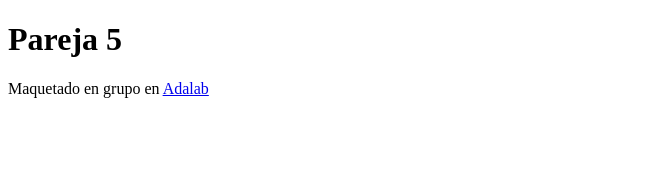
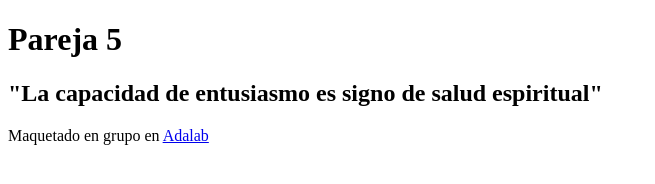
Before and after one commit to Valentinalupla/practica-github-pair-5, a plain HTML site: page index.html in a window 1280 px wide. Shown: the whole page, without its empty margins (0-655 px from the left). Drawn offline with Linux system fonts and the light colour scheme.

Commit message:
Add section1

```diff
--- a/index.html
+++ b/index.html
@@ -9,7 +9,9 @@
       <h1>Pareja 5</h1>
     </header>
     <main>
-      <section class="motivacion"></section>
+      <section class="motivacion">
+        <h2>"La capacidad de entusiasmo es signo de salud espiritual"</h2>
+      </section>
       <section class="contenido"></section>
     </main>
     <footer>
```
